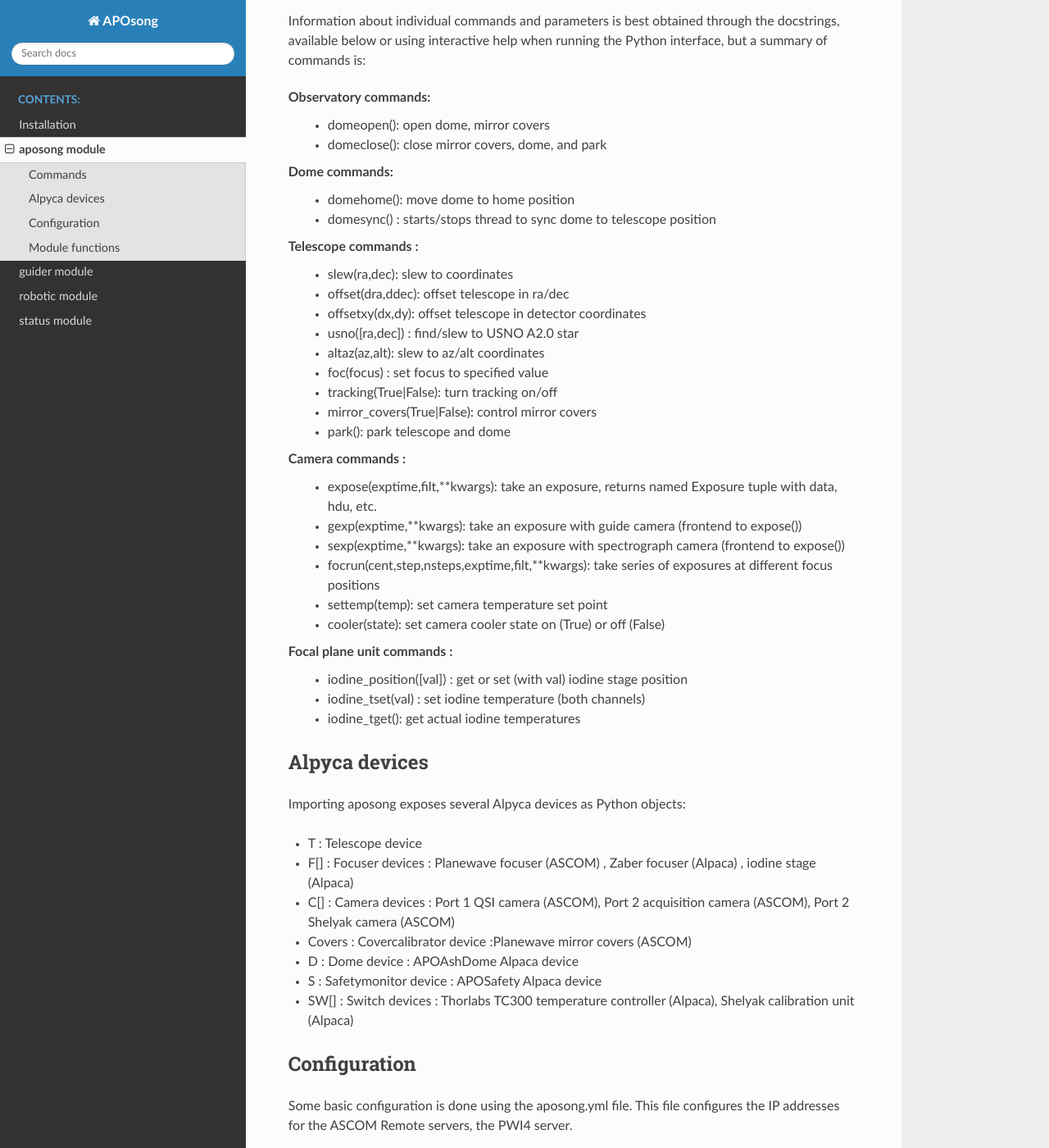
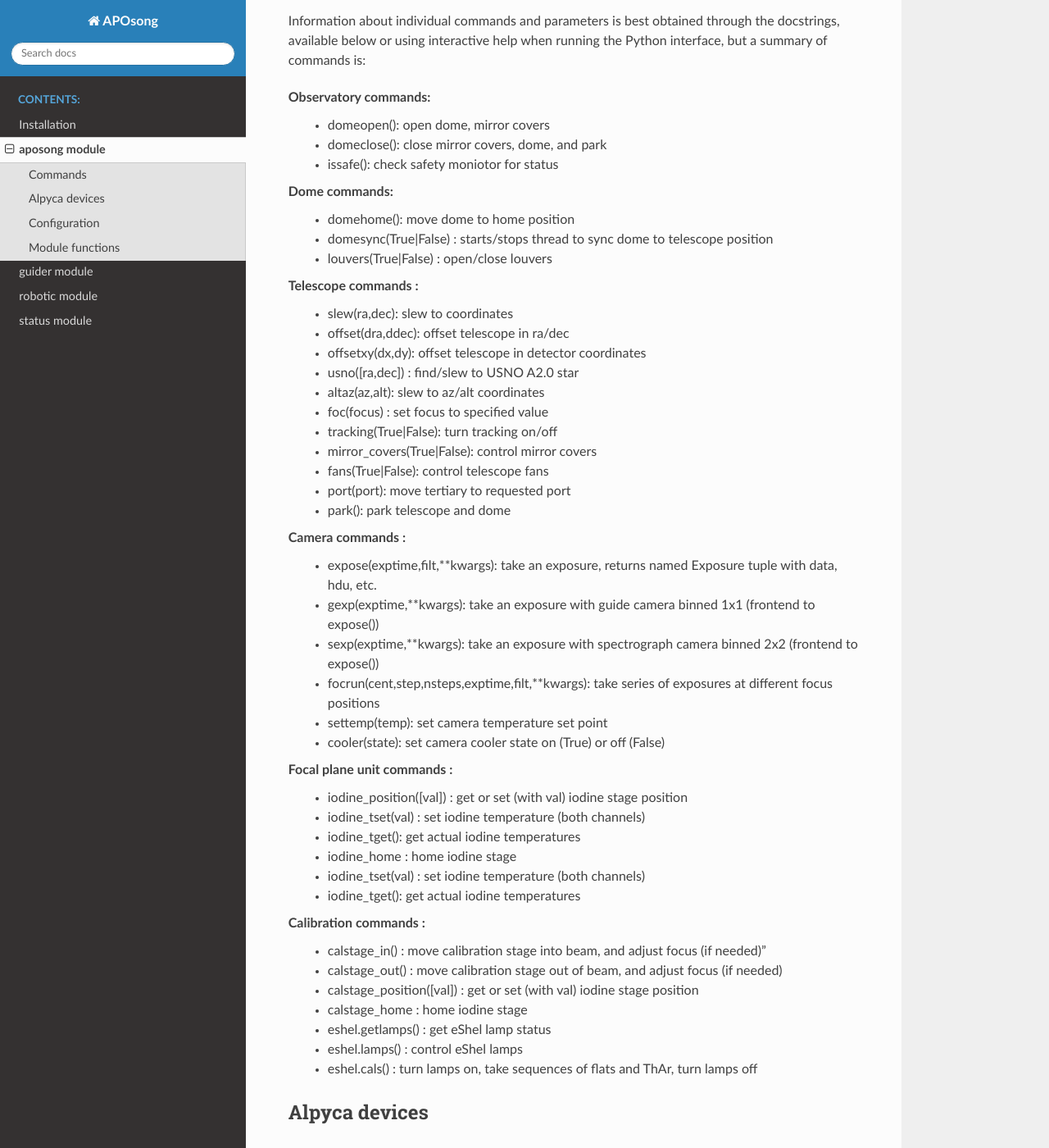
Before and after one commit to holtzmanjon/APOsong, a Sphinx documentation site: the page built from docs/aposong.txt, in a window 1280 px wide and 1400 px high, scrolled down 863 px. Shown: the whole window at 82% size. Built offline with Sphinx 7.4.7 and the Read the Docs theme 3.1.0, drawn with Linux system fonts in a browser that asks for light colours.

Commit message:
update commands

```diff
--- a/docs/aposong.txt
+++ b/docs/aposong.txt
@@ -43,10 +43,12 @@ Python interface, but a summary of commands is:
 Observatory commands:
   - domeopen(): open dome, mirror covers
   - domeclose(): close mirror covers, dome, and park
+  - issafe(): check safety moniotor for status
 
 Dome commands:
   - domehome(): move dome to home position
-  - domesync() : starts/stops thread to sync dome to telescope position
+  - domesync(True|False) : starts/stops thread to sync dome to telescope position
+  - louvers(True|False) : open/close louvers
 
 Telescope commands :
   - slew(ra,dec): slew to coordinates
@@ -57,12 +59,14 @@ Telescope commands :
   - foc(focus) : set focus to specified value
   - tracking(True|False): turn tracking on/off
   - mirror_covers(True|False): control mirror covers
+  - fans(True|False): control telescope fans
+  - port(port): move tertiary to requested port
   - park(): park telescope and dome
 
 Camera commands :
   - expose(exptime,filt,**kwargs): take an exposure, returns named Exposure tuple with data, hdu, etc.
-  - gexp(exptime,**kwargs): take an exposure with guide camera (frontend to expose())
-  - sexp(exptime,**kwargs): take an exposure with spectrograph camera (frontend to expose())
+  - gexp(exptime,**kwargs): take an exposure with guide camera binned 1x1 (frontend to expose())
+  - sexp(exptime,**kwargs): take an exposure with spectrograph camera binned 2x2 (frontend to expose())
   - focrun(cent,step,nsteps,exptime,filt,**kwargs): take series of exposures at different focus positions
   - settemp(temp): set camera temperature set point
   - cooler(state): set camera cooler state on (True) or off (False)
@@ -71,6 +75,18 @@ Focal plane unit commands :
   - iodine_position([val]) : get or set (with val) iodine stage position
   - iodine_tset(val) : set iodine temperature (both channels)
   - iodine_tget(): get actual iodine temperatures
+  - iodine_home : home iodine stage
+  - iodine_tset(val) : set iodine temperature (both channels)
+  - iodine_tget(): get actual iodine temperatures
+
+Calibration commands :
+  - calstage_in() : move calibration stage into beam, and adjust focus (if needed)"
+  - calstage_out() : move calibration stage out of beam, and adjust focus (if needed)
+  - calstage_position([val]) : get or set (with val) iodine stage position
+  - calstage_home : home iodine stage
+  - eshel.getlamps() : get eShel lamp status
+  - eshel.lamps() : control eShel lamps
+  - eshel.cals() : turn lamps on, take sequences of flats and ThAr, turn lamps off
 
 Alpyca devices
 ++++++++++++++
```
